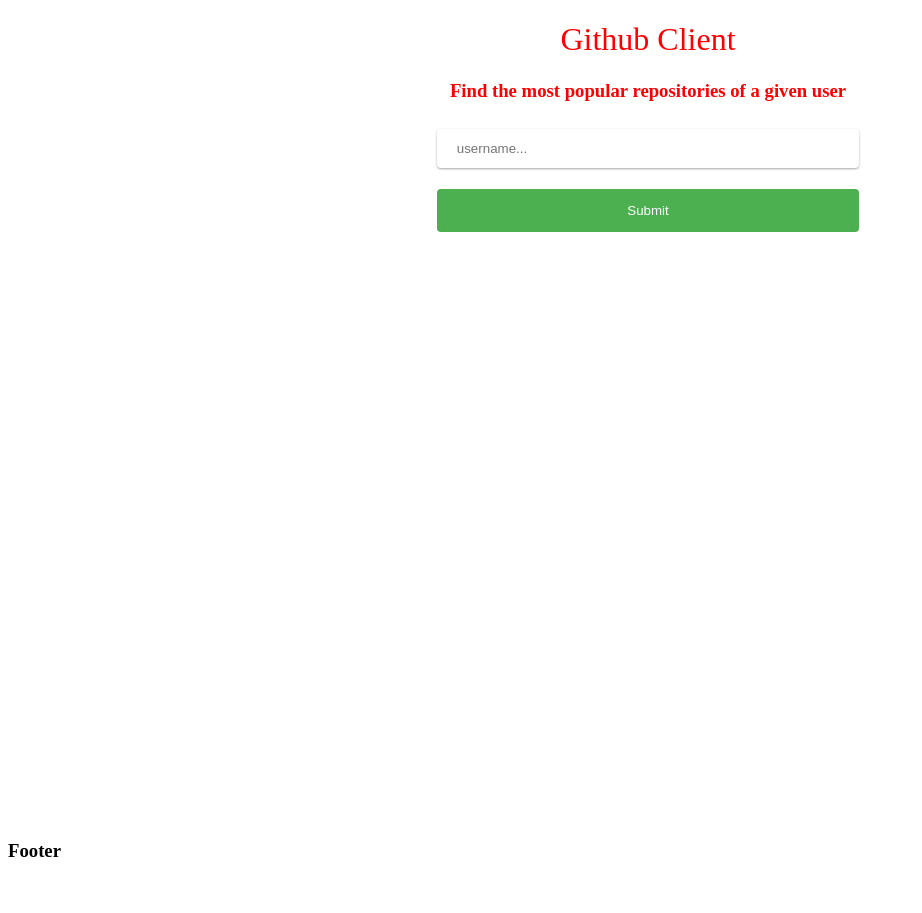
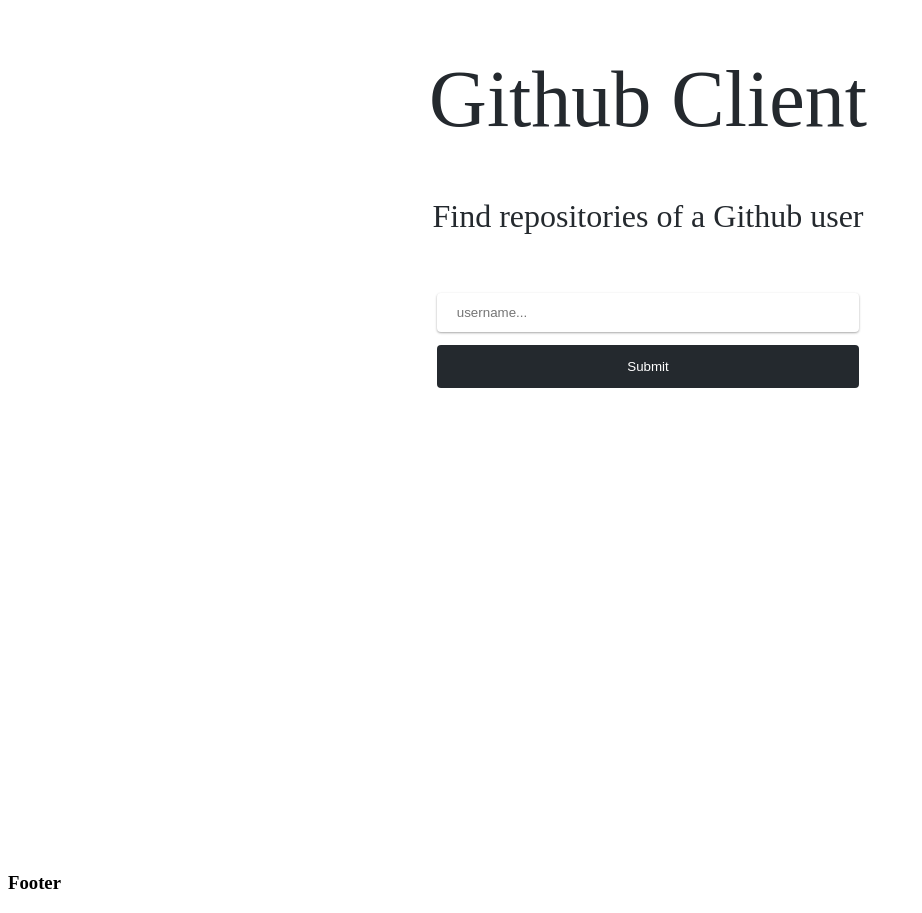
Before and after one commit to guilhermedeoliveira/github-client, a React (Create React App) app: page / in a window 1280 px wide. Shown: the whole page, without its empty margins (0-922 px from the left). Before the commit the page ends 881 px from the top, so only its background shows below. Built offline with nearby package versions, Linux system fonts and the light colour scheme.

Commit message:
Improve positioning of MainLanding screen

```diff
--- a/src/components/landing/MainLanding.js
+++ b/src/components/landing/MainLanding.js
@@ -10,11 +10,17 @@
 `;
 
 const Title = styled.h1`
-	color: red;
-	font-weight: 300;
+	font-size: 5rem;
+	color: #24292e;
+	font-weight: 200;
 `;
 
-const SubTitle = styled.h3`color: red;`;
+const SubTitle = styled.h2`
+	font-size: 2rem;
+	font-weight: 300;
+	color: #24292e;
+	margin-bottom: 50px;
+`;
 
 const Card = styled.div`
 	background: #fff;
@@ -31,7 +37,7 @@
 		<div>
 			<Wrapper>
 				<Title>Github Client</Title>
-				<SubTitle>Find the most popular repositories of a given user</SubTitle>
+				<SubTitle>Find repositories of a Github user</SubTitle>
 				<Search />
 			</Wrapper>
 		</div>
--- a/src/components/landing/Search.js
+++ b/src/components/landing/Search.js
@@ -8,6 +8,7 @@
 
 const Input = styled.input`
 	padding: 12px 20px;
+	color: #24292e;
 	margin: 8px 0;
 	display: inline-block;
 	border: none;
@@ -30,22 +31,21 @@
 const Error = styled.div`
 	color: red;
 	font-weight: 300;
-	margin: 5px;
+	margin: 5px 0;
 `;
 
 const Submit = styled.input`
 	width: 33%;
-	background-color: #4CAF50;
+	background-color: #24292e;
 	color: white;
 	padding: 14px 20px;
-	margin: 8px 0;
 	border: none;
 	border-radius: 4px;
 	cursor: pointer;
 }
 
 	&:hover {
-		background-color: #45a049;
+		background-color: #000;
 }
 `;
 
```
